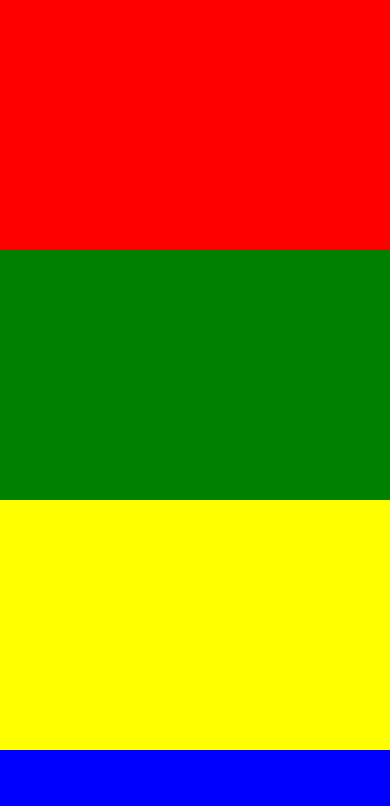
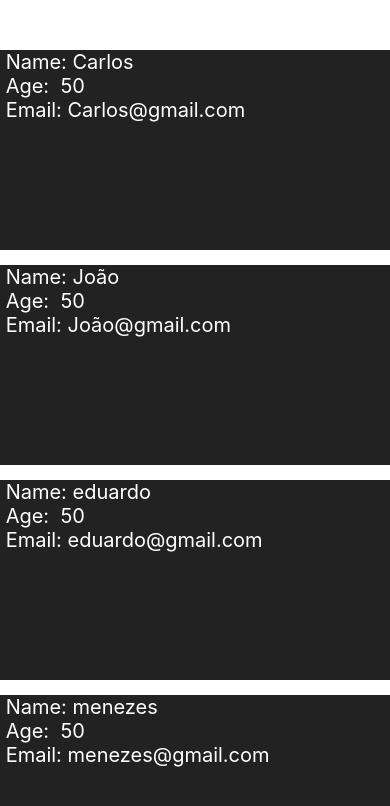
Before and after one commit to MenezesC137/FirstApp_Native, a React Native app: screen / in a window 390 px wide. Shown: the top 806 px of the page. Built offline with nearby package versions, Linux system fonts and the light colour scheme.

Commit message:
FlatList

```diff
--- a/App.js
+++ b/App.js
@@ -3,20 +3,33 @@ import {
   Text,
   View,
   StyleSheet,
-  ScrollView
+  FlatList
 } from "react-native";
 
 class App extends Component {
+
+  constructor(props){
+    super(props)
+    this.state = {
+      feed:[
+        {id: '1', nome: 'Carlos', idade: 50, email: 'Carlos@gmail.com'},
+        {id: '2', nome: 'João', idade: 50, email: 'João@gmail.com'},
+        {id: '3', nome: 'eduardo', idade: 50, email: 'eduardo@gmail.com'},
+        {id: '4', nome: 'menezes', idade: 50, email: 'menezes@gmail.com'},
+        {id: '5', nome: 'santos', idade: 50, email: 'santos@gmail.com'},
+      ]
+    }
+  }
+
   render() {
     return (
     <View style={styles.container}>
-      <ScrollView >
-        <View style={styles.box1}></View>
-        <View style={styles.box2}></View>
-        <View style={styles.box3}></View>
-        <View style={styles.box4}></View>
-        <View style={styles.box5}></View>
-      </ScrollView>
+
+      <FlatList
+        data={this.state.feed}
+        renderItem={ ({item}) => <Pessoa data={item} />}
+      />
+
     </View>)
   }
 }
@@ -24,27 +37,31 @@ class App extends Component {
 const styles = StyleSheet.create({
   container: {
     flex: 1,
+    marginTop: 50
   },
-  box1: {
-    backgroundColor: 'red',
-    height: 250
+  areaPesosa: {
+    backgroundColor: '#222',
+    height: 200,
+    marginBottom: 15
   },
-  box2: {
-    backgroundColor: 'green',
-    height: 250
-  },
-  box3: {
-    backgroundColor: 'yellow',
-    height: 250
-  },
-  box4: {
-    backgroundColor: 'blue',
-    height: 250
-  },
-  box5: {
-   backgroundColor: 'pink',
-   height: 250
- }
+  textoPessoa: {
+    color: '#FFF',
+    fontSize: 20
+  }
+
 });
 
 export default App;
+
+class Pessoa extends Component{
+  render(){
+    return(
+      <View style={styles.areaPesosa}>
+        <Text style={styles.textoPessoa}> Name: { this.props.data.nome } </Text>
+        <Text style={styles.textoPessoa}> Age:  { this.props.data.idade } </Text>
+        <Text style={styles.textoPessoa}> Email: { this.props.data.email } </Text>
+
+      </View>
+    )
+  }
+}
```
